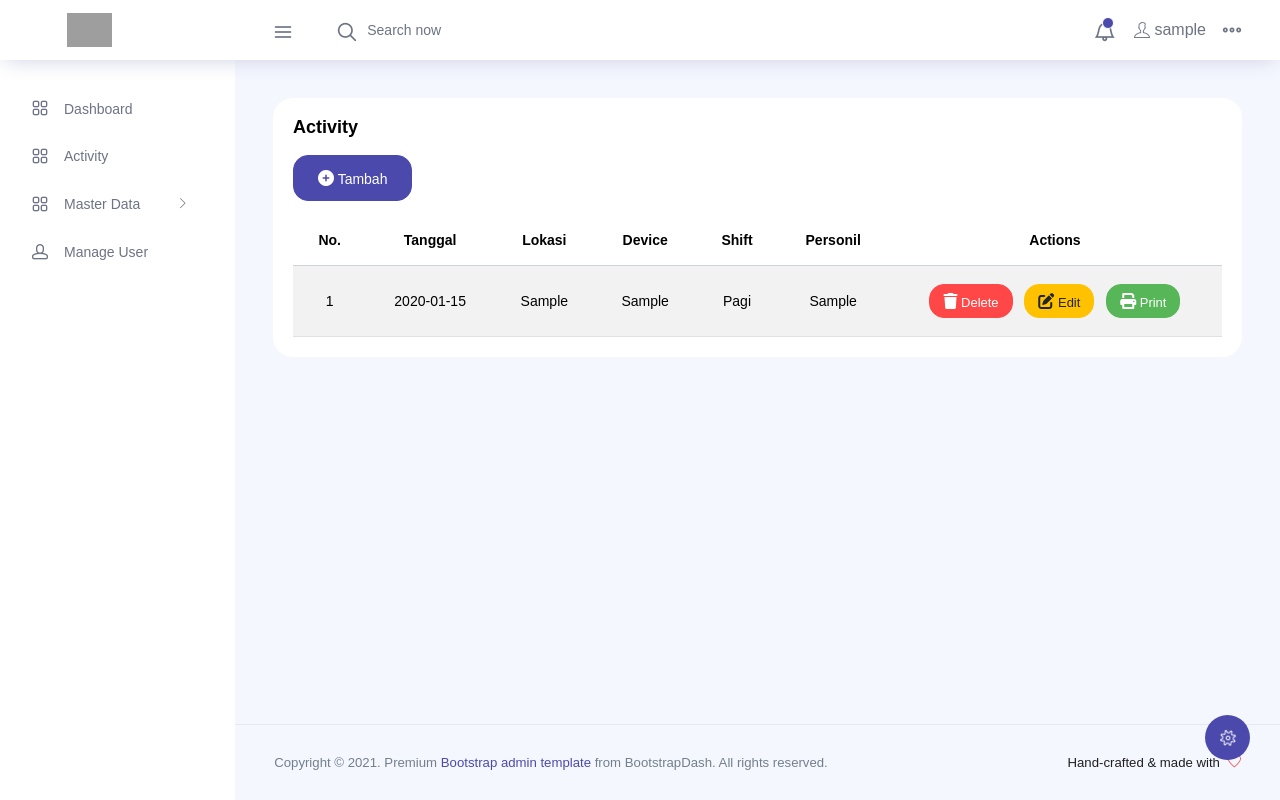
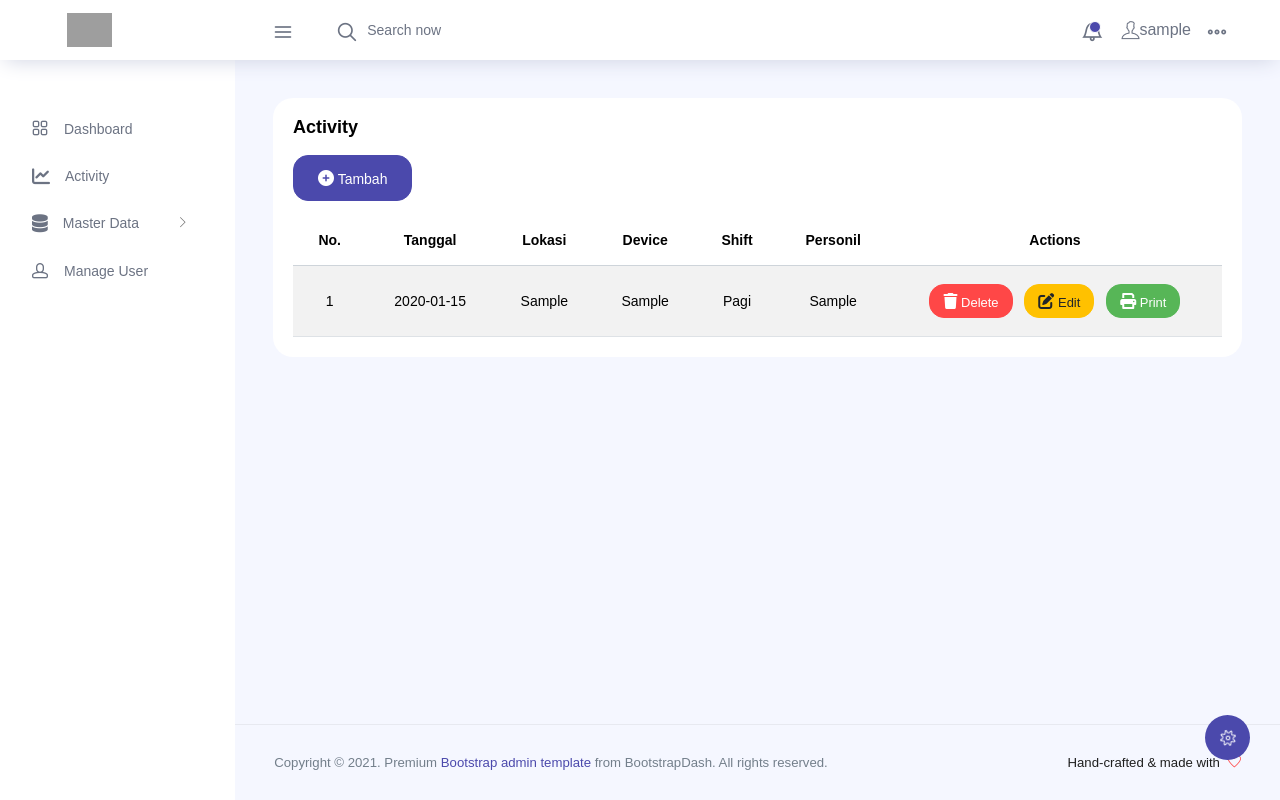
Before and after one commit to MrFuther/tamaapp, a CodeIgniter app: page /tamaapp/index.php/activity/index in a window 1280 px wide. Run offline with CodeIgniter, Linux system fonts and the light colour scheme; the visitor is signed in with stand-in values (Sample User, id 1); tables that the repository leaves empty or names only in its code hold one stand-in row (values such as "Sample post"); style sheets or scripts are compiled from the project's sources; some web fonts are replaced; grey boxes are pictures that could not be loaded.

Commit message:
logo n effect sidebar

```diff
--- a/application/views/dashboard/sidebar.php
+++ b/application/views/dashboard/sidebar.php
@@ -1,3 +1,7 @@
+<head>
+    <link href="<?php echo base_url('assets/css/sidebar.css'); ?>" rel="stylesheet" type="text/css">
+</head>
+
 <nav class="sidebar sidebar-offcanvas" id="sidebar">
             <ul class="nav">
                 <li class="nav-item">
@@ -8,13 +12,13 @@
                 </li>
                 <li class="nav-item">
                     <a class="nav-link" href="<?php echo base_url('activity'); ?>">
-                    <i class="icon-grid menu-icon"></i>
+                    <i class="fas fa-chart-line"></i>
                     <span class="menu-title">Activity</span>
                     </a>
                 </li>
                 <li class="nav-item">
                     <a class="nav-link" data-toggle="collapse" href="#auth" aria-expanded="false" aria-controls="auth">
-                    <i class="icon-grid menu-icon"></i>
+                    <i class="fas fa-database"></i>
                     <span class="menu-title">Master Data</span>
                     <i class="menu-arrow"></i>
                     </a>
--- /dev/null
+++ b/assets/css/sidebar.css
@@ -0,0 +1,25 @@
+.sidebar {
+    padding-top: 20px; /* Menambahkan padding pada bagian atas sidebar */
+}
+
+.nav-link {
+    display: flex;
+    align-items: center;
+    padding: 10px 15px; /* Menjaga jarak yang sama antara ikon dan teks */
+    border-radius: 5px;
+    transition: background-color 0.3s ease, padding-left 0.3s ease;
+  }
+
+  .nav-link i {
+    font-size: 18px; /* Menjaga ukuran ikon yang sama */
+    margin-right: 15px; /* Memberikan jarak yang konsisten antara ikon dan teks */
+  }
+
+sidebar-logo img {
+    transform: none; /* Menghapus transformasi yang mungkin ada */
+}
+
+  .sidebar .nav-link:hover {
+    background-color: #138f9f;
+    padding-left: 25px;
+  }
```
